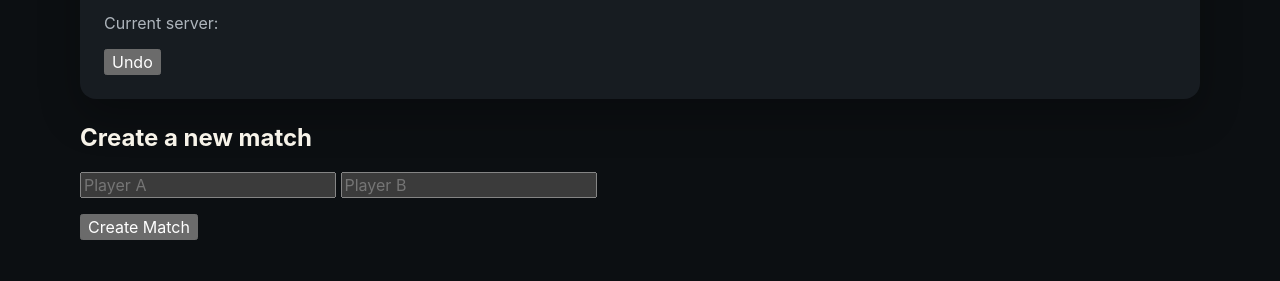
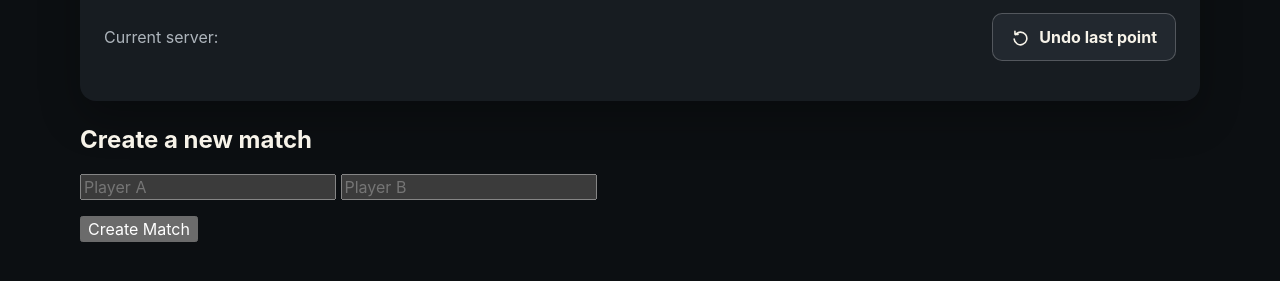
Before and after one commit to muxdz/badminton-scoreboard, a website: page public/index.html in a window 1280 px wide. Shown: the part 457-738 px from the top of the page. Drawn offline with nearby package versions, Linux system fonts and the light colour scheme; no server answers.

Commit message:
feat: place undo beside live scoring

```diff
--- a/public/control.css
+++ b/public/control.css
@@ -171,12 +171,54 @@ button {
 }
 
 .server-announcement {
-    margin: 16px 0 0;
+    margin: 0;
     color: #aeb5bc;
 }
 
 .server-announcement strong {
     color: #f7f3e9;
+}
+
+.match-actions {
+    display: flex;
+    align-items: center;
+    justify-content: space-between;
+    gap: 20px;
+    margin-top: 16px;
+}
+
+.undo-button {
+    display: inline-flex;
+    align-items: center;
+    justify-content: center;
+    gap: 9px;
+    min-height: 48px;
+    padding: 0 18px;
+    border: 1px solid rgba(255, 255, 255, 0.22);
+    border-radius: 10px;
+    color: #f7f3e9;
+    background: #22282f;
+    font-weight: 750;
+    transition: background-color 160ms ease-out, border-color 160ms ease-out;
+}
+
+.undo-button svg {
+    width: 19px;
+    fill: none;
+    stroke: currentColor;
+    stroke-linecap: round;
+    stroke-linejoin: round;
+    stroke-width: 2;
+}
+
+.undo-button:hover:not(:disabled) {
+    border-color: rgba(255, 255, 255, 0.38);
+    background: #2c333b;
+}
+
+.undo-button:disabled {
+    cursor: not-allowed;
+    opacity: 0.38;
 }
 
 .player-metrics {
--- a/public/control.js
+++ b/public/control.js
@@ -42,11 +42,7 @@ function renderMatch(match) {
         document.getElementById('add-point-player-b').disabled = false;
     }
 
-    if (match.canUndo) {
-        document.getElementById('undo-point').disabled = false;
-    } else {
-        document.getElementById('undo-point').disabled = true;
-    }
+    document.getElementById('undo').disabled = !match.canUndo;
 }
 
 async function loadMatch() {
--- a/public/index.html
+++ b/public/index.html
@@ -47,9 +47,14 @@
             </div>
 
             <p id="add-error-message" role="alert"></p>
-            <p class="server-announcement">Current server: <strong id="current-server"></strong></p>
+            <div class="match-actions">
+                <p class="server-announcement">Current server: <strong id="current-server"></strong></p>
+                <button class="undo-button" id="undo" type="button">
+                    <svg viewBox="0 0 24 24" aria-hidden="true"><path d="M9 8H5V4M5.5 8.5A8 8 0 1 1 4 14"/></svg>
+                    Undo last point
+                </button>
+            </div>
             <p id="undo-error-message" role="alert"></p>
-            <button id="undo">Undo</button>
         </section>
 
         <section class="new-match-panel">
```
